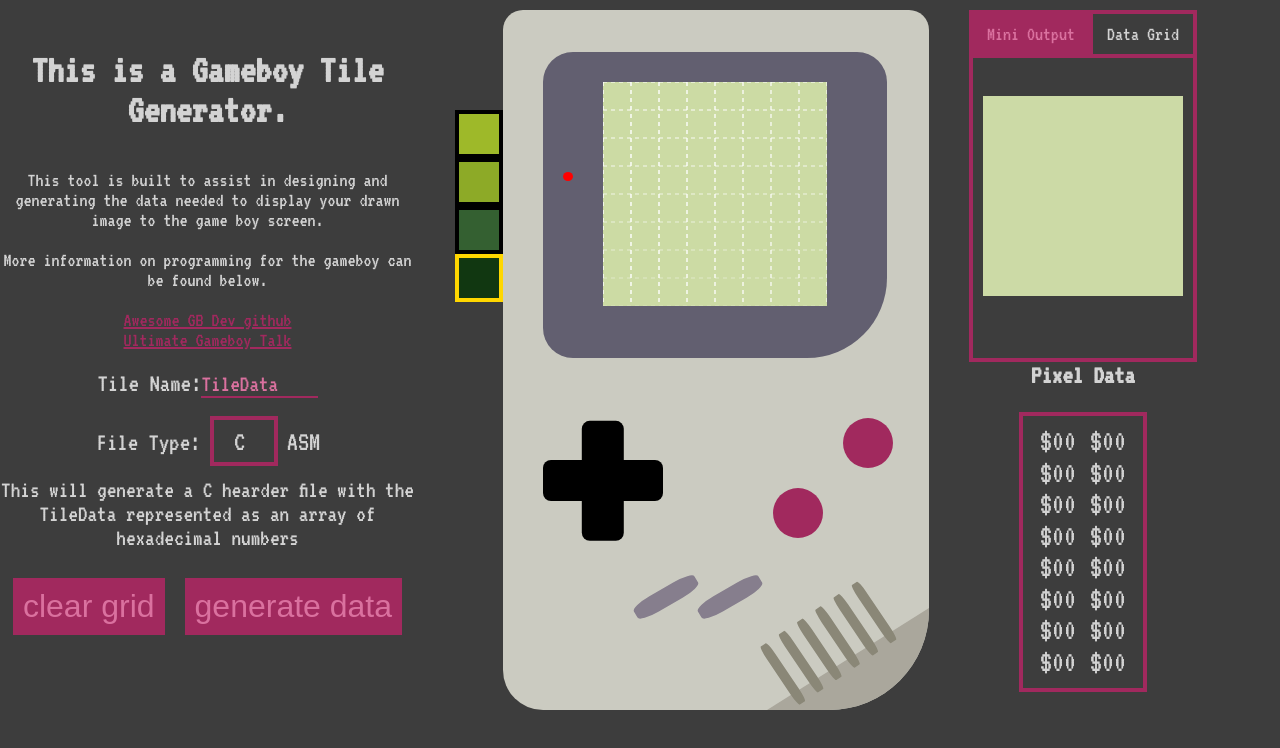
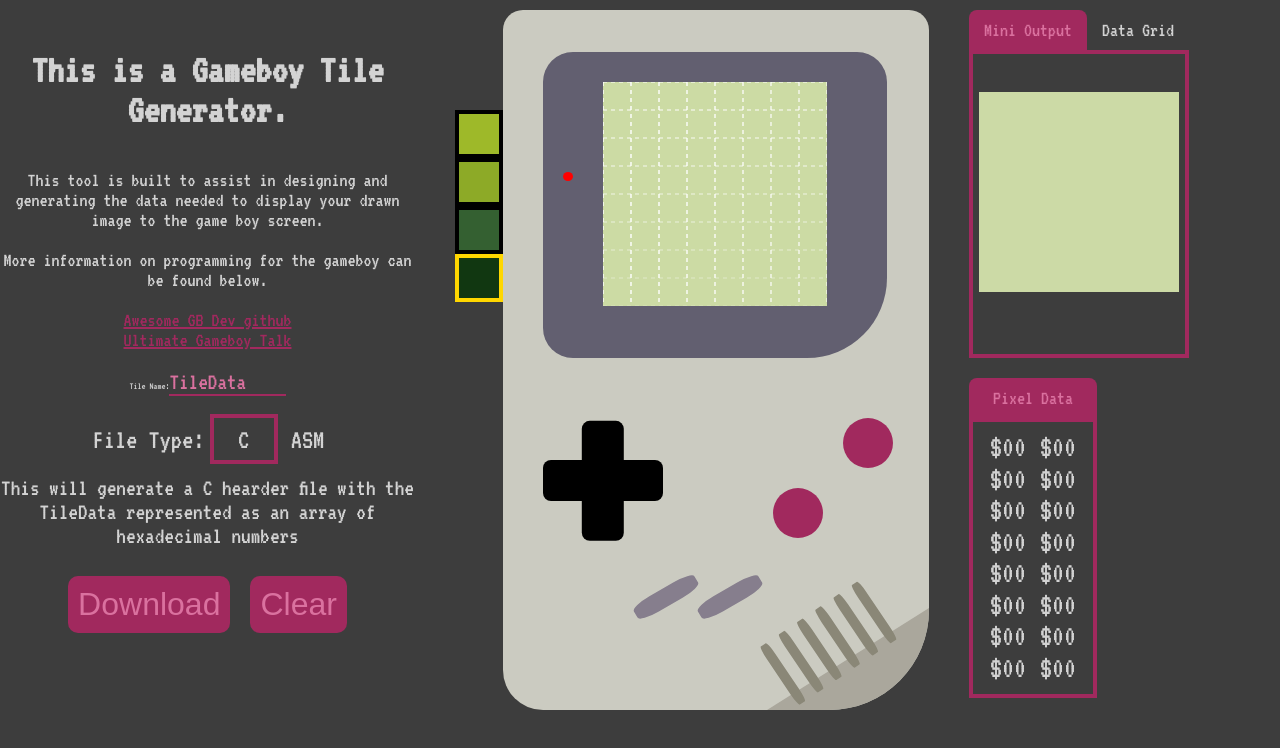
Before and after one commit to spkelly/gb-pallete, a Vue app: page / in a window 1280 px wide. Shown: the top 748 px of the page. Built offline with nearby package versions, Linux system fonts and the light colour scheme.

Commit message:
styled output and buttons

```diff
--- a/src/components/DataOutput.vue
+++ b/src/components/DataOutput.vue
@@ -1,7 +1,7 @@
 <template>
   <section class="output-section">
     <div class="section__header">
-      <h2 class="header__sub">Pixel Data</h2>
+      <h2 class="header__output">Pixel Data</h2>
     </div>
     <div class="data__output">
       <p class="data__output-row" v-for="(data,index) in convertedPixelData" v-bind:key="index">
@@ -33,13 +33,23 @@ export default{
 <style lang="scss">
   @import '../scss/main';
 
-  .header__sub{
-   font-size: 26px;
+  .output-section{
+    margin-top: 20px;
+  }
+
+  .header__output{
+    font-size: 2rem;
+    width: 108px;
+    background-color: $color__pink;
+    color: $color__dark__pink;
+    padding:10px;
+    font-weight: 400;
+    border-top-left-radius: 8px;
+    border-top-right-radius: 8px;
   }
 
   .data__output{
     @include border;
-    margin: 0 auto;
     display:flex;
     flex-wrap: wrap;
     max-width: 100px;
--- a/src/components/DownloadButton.vue
+++ b/src/components/DownloadButton.vue
@@ -1,7 +1,7 @@
 <template>
     <div class="buttonHolder">
-      <button class="button" @click="reset">clear grid</button>
-      <button class="button" @click="download"> generate data</button>
+      <button class="button" @click="download"> Download</button>
+      <button class="button" @click="reset">Clear</button>
     </div>
 </template>
 
@@ -24,6 +24,7 @@ export default {
 <style lang="scss">
 @import '../scss/main';
   .button {
+    border-radius: 10px;
     border: none;
     display:inline-block;
     cursor: pointer;
--- a/src/components/TabViewer.vue
+++ b/src/components/TabViewer.vue
@@ -50,9 +50,8 @@ export default {
 
 .tab-viewer{
   min-width: 220px;
-
-  border: 4px solid white;
-  @include border;
+  width:fit-content;
+  border-top:none;
 }
 .tab-viewer__header{
   font-size: 2rem;
@@ -62,6 +61,8 @@ export default {
 .selected{
   background-color: $color__pink;
   color: $color__dark__pink;
+  border-top-left-radius: 8px;
+  border-top-right-radius: 8px;
 }
 
 .tab-viewer__content{
@@ -71,8 +72,9 @@ export default {
   justify-content: center;
   align-items: center;
   margin:0 auto;
-  width: 100%;
   min-height: 300px;
+  @include border;
+  border-top:none;
 }
 .tab-viewer__tab{
   cursor: pointer;
@@ -81,7 +83,7 @@ export default {
   border-bottom: 4px solid $color__pink;
 }
 .tab-viewer__tab:not(:last-child){
-  border-right: 4px solid $color__pink
+  border-bottom: 4px solid $color__pink;
 }
 
 </style>
--- a/src/components/TileCanvas.vue
+++ b/src/components/TileCanvas.vue
@@ -74,8 +74,7 @@ export default{
 </script>
 
 <style lang="scss">
-  .section__header{
-  }
+
   .file_name{
     text-align: center;
     width: 80%;
--- a/src/components/TileOutput.vue
+++ b/src/components/TileOutput.vue
@@ -34,9 +34,7 @@ export default {
 
 <style lang="scss">
   @import '../scss/main';
-  .section__header{
-    margin-bottom: 24px;
-  }
+
   .output {
     display: flex;
     flex-direction: column;
@@ -45,6 +43,8 @@ export default {
     text-align: left;
     font-size: 14px;
     padding: 8px;
+
+
   }
 
 
```
